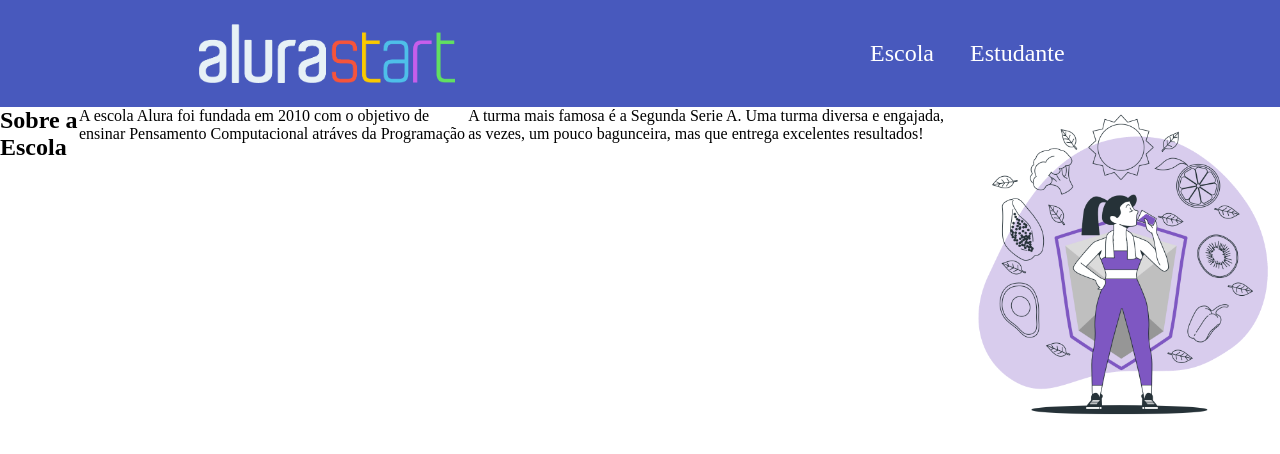
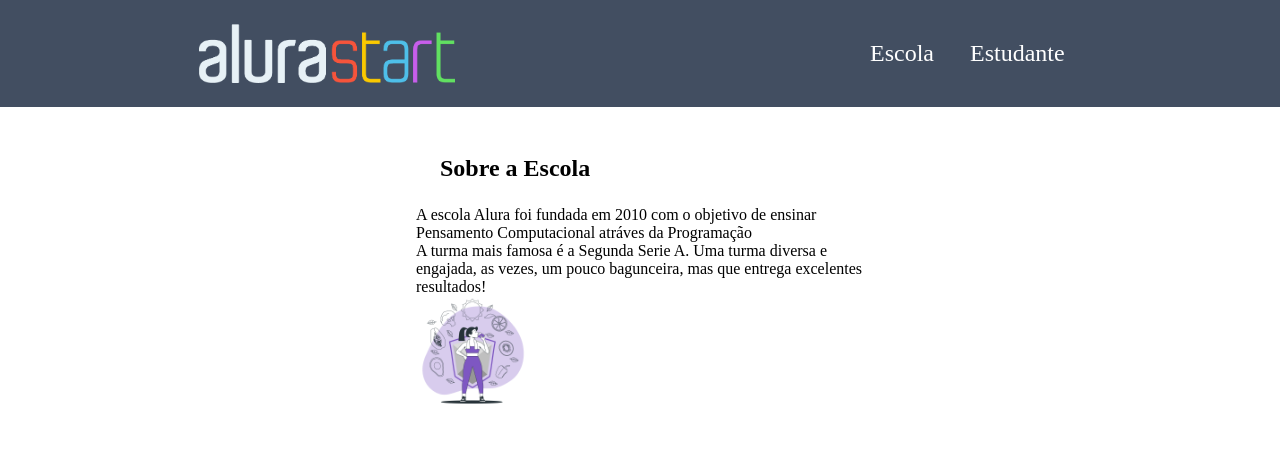
Before and after one commit to isabellecruzz/site-turma-criativa, a plain HTML site: page index.html in a window 1280 px wide. Drawn offline with Linux system fonts and the light colour scheme.

Commit message:
Add files via upload

```diff
--- a/index.html
+++ b/index.html
@@ -15,10 +15,13 @@
         </ul>
     </header>
     <section class="escola">
-        <h2 class="escola titulo">Sobre a Escola</h2>
-        <p class="escola-texto-um"> A escola Alura foi fundada em 2010 com o objetivo de ensinar Pensamento Computacional atráves da Programação</p>
-        <p class="escola-texto-dois">A turma mais famosa é a Segunda Serie A. Uma turma diversa e engajada, as vezes, um pouco bagunceira, mas que entrega excelentes resultados!</p>
-<img class="escola-imagem" src="Boost your immune system-bro.png" alt="atleta">
+        <div class="escola-div-conteudo">
+            <h2 class="escola-titulo">Sobre a Escola</h2>
+            <p class="escola-texto-um"> A escola Alura foi fundada em 2010 com o objetivo de ensinar Pensamento Computacional atráves da Programação</p>
+            <p class="escola-texto-dois">A turma mais famosa é a Segunda Serie A. Uma turma diversa e engajada, as vezes, um pouco bagunceira, mas que entrega excelentes resultados!</p>
+            <img class="escola-imagem" src="Boost your immune system-bro.png" alt="atleta">
+        </div>
+
     </section>
 </body>
 </html>
--- a/style.css
+++ b/style.css
@@ -4,7 +4,7 @@
 }
 
 .cabecalho {
-    background-color: rgb(72, 89, 189);
+    background-color: #424e61;
     color: white;
     display: flex;
     justify-content: space-around;
@@ -26,8 +26,18 @@
     width: 25%;
 }
 
+
 .escola{
-    background-image: -moz-linear-gradient(rgb(72, 89, 189)#4EBFE9);
-    color: black;
+    background-color: (#424e61) (#4EbfE9);
+    color: rgb(0, 0, 0);
     display: flex;
+    align-items: center;
+    justify-content: center;
+    padding: 24px 0;
 }
+.escola-div-conteudo{
+    width: 35%;
+}
+.escola-titulo{
+    padding: 24px;
+}
```
